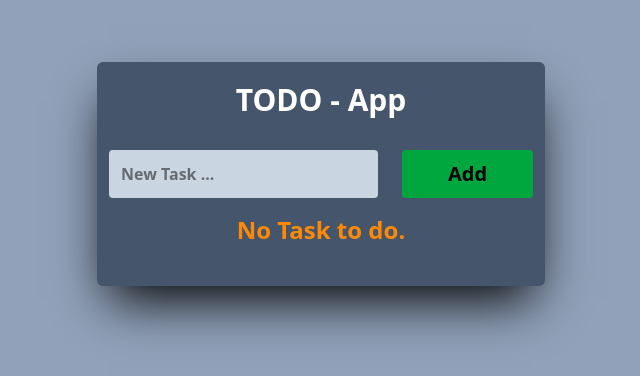
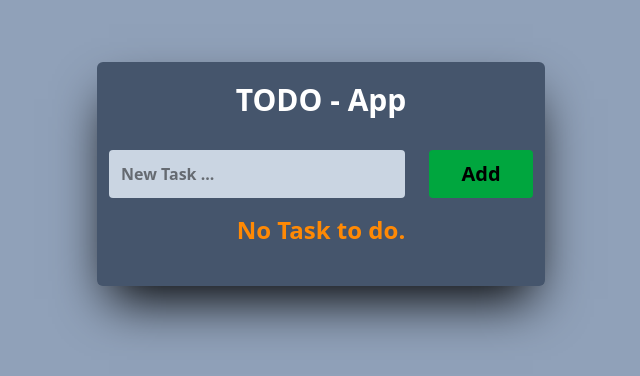
Before and after one commit to shaileshyadv1993/TODO-APP, a website: page index.html in a window 1280 px wide. Shown: the part 226-602 px from the top of the page, without its empty margins (319-959 px from the left). Drawn offline with Linux system fonts and the light colour scheme.

```diff
--- a/index.html
+++ b/index.html
@@ -26,10 +26,10 @@
           name=""
           id="task-input"
           placeholder="New Task ..."
-          class="bg-slate-300 p-3 m-3 font-bold text-10px rounded-sm"
+          class="bg-slate-300 p-3 m-3 font-bold text-10px rounded-sm w-3/4"
         />
         <button
-          class="m-3 font-bold text-xl bg-green-600 px-6 rounded-sm w-md hover:bg-green-500"
+          class="m-3 font-bold text-xl bg-green-600 px-6 rounded-sm w-1/4 hover:bg-green-500"
           id="add-btn"
         >
           Add
--- a/src/index.js
+++ b/src/index.js
@@ -109,6 +109,8 @@
   // Edit task
   function editTask(li) {
     let taskID = li.getElementsByTagName("i")[1].getAttribute("data-id");
+
+    li.getElementsByTagName("i")[1].setAttribute("class", "cursor-not-allowed");
     let searchTask = taskList.find((task) => task.id == taskID);
     indexValue = taskList.indexOf(searchTask);
     taskInput.value = searchTask.task;
```
Also changed, not shown: src/output.css.
